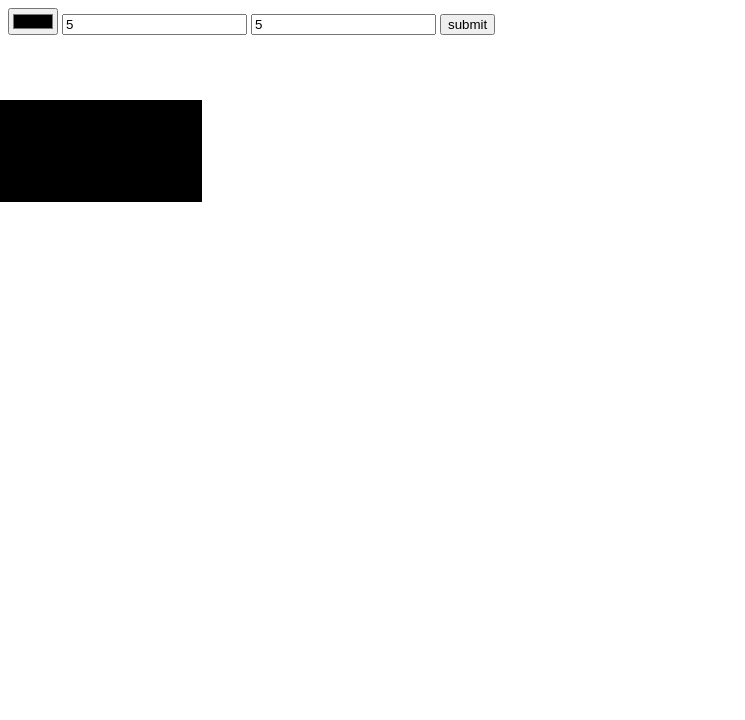
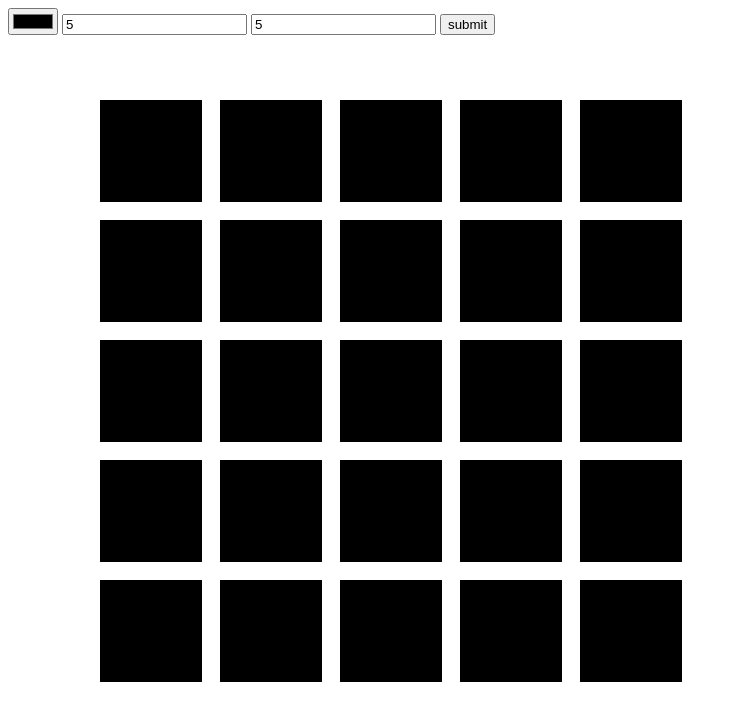
Before and after one commit to maxshurst/pattern-machine, a plain HTML site: page index.html in a window 1280 px wide. Both pictures are taken after typing "5", "5" into the empty fields and a click on the button "submit". Shown: the whole page, without its empty margins (0-745 px from the left). Drawn offline with Linux system fonts and the light colour scheme.

Commit message:
boxes placed

```diff
--- a/index.html
+++ b/index.html
@@ -25,7 +25,7 @@
         <input type = "number" id="number2input">
 
 
-    <button type = "button" onclick = "submit(), addClone()">submit</button>
+    <button type = "button" onclick = "addClone()">submit</button>
 
     <div type = "box" id='box'></div>
 
--- a/script.js
+++ b/script.js
@@ -12,11 +12,16 @@ function addClone(){
     const color = colorbox.value;
     const rows = number1box.value;
     const columns = number2box.value;
+
+    box.style.backgroundColor = color;
+
     for (let i=0;i<rows; i++){
-        for (let i=0;i<rows; i++){
-            var cloned = document.getElementById('box').cloneNode(true); //clone the element
-            cloned.style.left=i*150;
-            cloned.style.right=i*150;
+        for (let j=0;j<columns; j++){
+
+            //const cloned= document.createElement("box");
+            const cloned = document.getElementById('box').cloneNode(false); //clone the element
+            cloned.style.left=(j*120+100).toString()+"px";
+            cloned.style.top=(i*120+100).toString()+"px";
             document.body.appendChild(cloned); //add the cloned element to the page
         }
     }
--- a/style.css
+++ b/style.css
@@ -2,7 +2,6 @@
     height: 100px;
     width: 100px;
     border: 1px solid black;
-    margin-bottom: 10px;
     position: absolute;
     left: 100px;
     top:100px;
```
